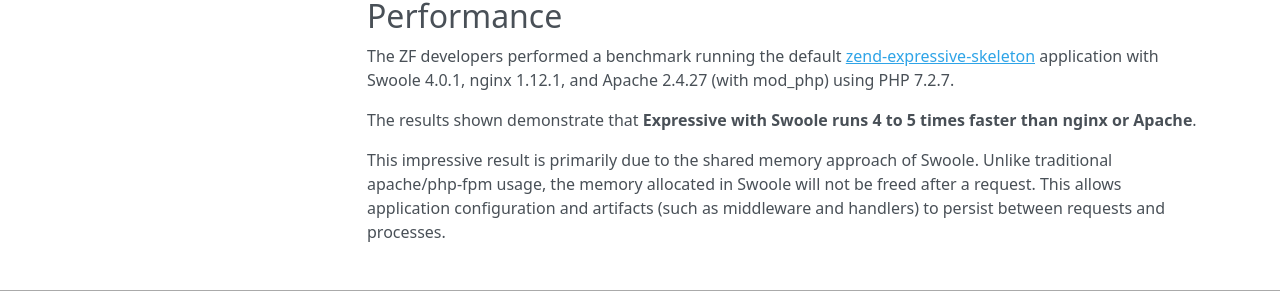
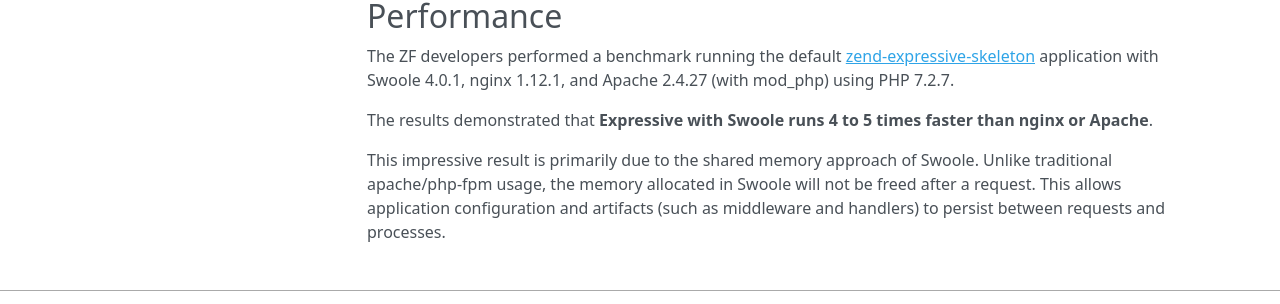
Before and after one commit to zendframework/zend-expressive-swoole, an MkDocs documentation site: the page built from docs/book/how_it_works.md, in a window 1280 px wide and 900 px high, scrolled down 1262 px. Shown: the part 513-817 px from the top of the window. Built offline with MkDocs 1.6.1, drawn with Linux system fonts in a browser that asks for light colours; nearby versions of some CDN libraries; old or Windows-style settings are respelled for this version of MkDocs.

Commit message:
Minor wording fix in docs

```diff
--- a/docs/book/how_it_works.md
+++ b/docs/book/how_it_works.md
@@ -72,8 +72,8 @@ The ZF developers performed a benchmark running the default [zend-expressive-ske
 application with Swoole 4.0.1, nginx 1.12.1, and Apache 2.4.27 (with mod_php)
 using PHP 7.2.7.
 
-The results shown demonstrate that **Expressive with Swoole runs 4 to 5 times
-faster than nginx or Apache**.
+The results demonstrated that **Expressive with Swoole runs 4 to 5 times faster
+than nginx or Apache**.
 
 This impressive result is primarily due to the shared memory approach of Swoole.
 Unlike traditional apache/php-fpm usage, the memory allocated in Swoole will not
```
